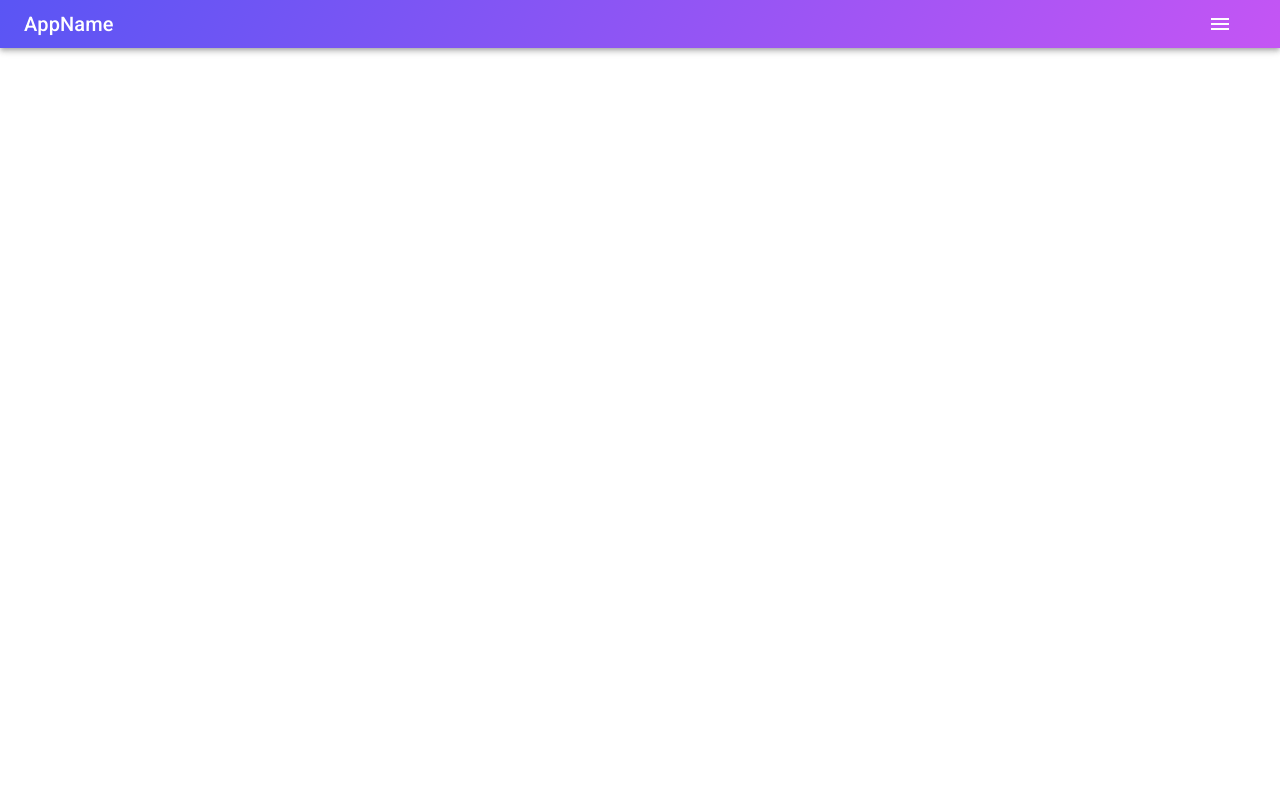
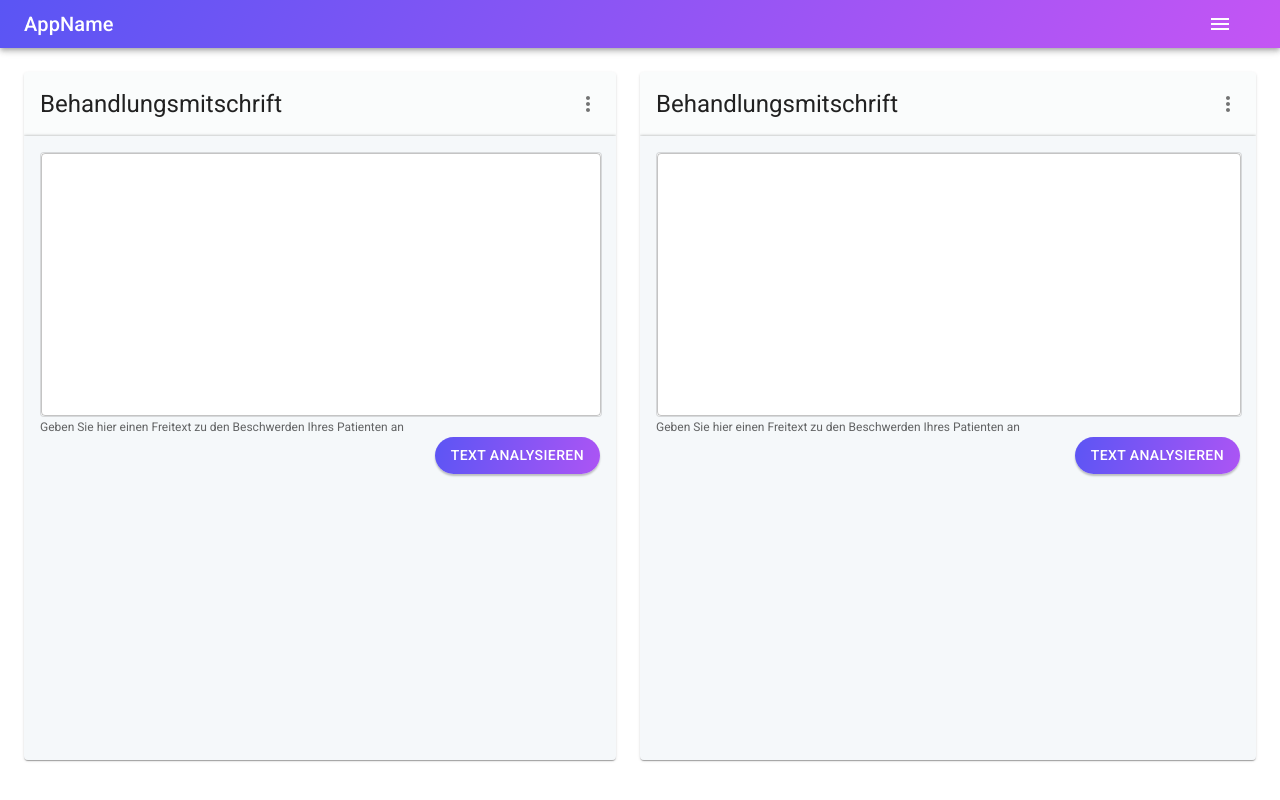
Before and after one commit to chami98/Mediverse, a React (Create React App) app: page / in a window 1280 px wide. Built offline with nearby package versions, Linux system fonts and the light colour scheme.

Commit message:
Created HomeContainer and TextArea component

```diff
--- a/src/App.js
+++ b/src/App.js
@@ -1,11 +1,13 @@
 import logo from "./logo.svg";
 import "./App.css";
 import NavBar from "./Components/Header";
+import HomeContainer from "./Components/HomeContainer";
 
 function App() {
   return (
     <div className="App">
       <NavBar />
+      <HomeContainer/>
     </div>
   );
 }
--- /dev/null
+++ b/src/Components/HomeContainer.js
@@ -0,0 +1,20 @@
+import React from "react";
+import TextAnalyzeContainer from "./TextAnalyzeContainer";
+import Grid from "@mui/material/Grid";
+
+const HomeContainer = () => {
+  return (
+    <div>
+      <Grid container>
+        <Grid item xs={6} sx={{ padding: "24px" }}>
+          <TextAnalyzeContainer />
+        </Grid>
+        <Grid item xs={6} sx={{ paddingTop: "24px", paddingRight: "24px" }}>
+          <TextAnalyzeContainer />
+        </Grid>
+      </Grid>
+    </div>
+  );
+};
+
+export default HomeContainer;
--- /dev/null
+++ b/src/Components/TextAnalyzeContainer.js
@@ -0,0 +1,109 @@
+import * as React from "react";
+import { styled } from "@mui/material/styles";
+import Card from "@mui/material/Card";
+import CardHeader from "@mui/material/CardHeader";
+import CardContent from "@mui/material/CardContent";
+import IconButton from "@mui/material/IconButton";
+import Typography from "@mui/material/Typography";
+import MoreVertIcon from "@mui/icons-material/MoreVert";
+import Box from "@mui/material/Box";
+import { Button, TextField } from "@mui/material";
+
+const ExpandMore = styled((props) => {
+  const { expand, ...other } = props;
+  return <IconButton {...other} />;
+})(({ theme, expand }) => ({
+  transform: !expand ? "rotate(0deg)" : "rotate(180deg)",
+  marginLeft: "auto",
+  transition: theme.transitions.create("transform", {
+    duration: theme.transitions.duration.shortest,
+  }),
+}));
+
+const TextAnalyzeContainer = () => {
+  return (
+    <Box sx={{ display: "flex", flexDirection: "column" }}>
+      <Card>
+        <CardHeader
+          sx={{
+            textAlign: "left",
+            background: "#FAFCFC 0% 0% no-repeat padding-box",
+          }}
+          action={
+            <IconButton aria-label="settings">
+              <MoreVertIcon />
+            </IconButton>
+          }
+          title="Behandlungsmitschrift"
+        />
+        <Box
+          sx={{
+            background: "#F5F8FA 0% 0% no-repeat padding-box",
+            boxShadow: "0px 0px 3px #00000058",
+            opacity: 1,
+
+            height: "78vh",
+          }}
+        >
+          <CardContent>
+            <Box
+              sx={{
+                background: "#FFFFFF 0% 0% no-repeat padding-box",
+                border: "1px solid #0000001F",
+                borderRadius: "4px",
+                opacity: 1,
+                width: "100%",
+              }}
+            >
+              <TextField
+                id="outlined-multiline-static"
+                multiline
+                rows={10}
+                fullWidth
+                InputProps={{ disableUnderline: true }}
+              />
+            </Box>
+            <Typography
+              sx={{
+                textAlign: "left",
+                font: "normal normal normal 12px/20px Roboto",
+                letterSpacing: "0px",
+                color: "#00000099",
+                opacity: 1,
+              }}
+            >
+              Geben Sie hier einen Freitext zu den Beschwerden Ihres Patienten
+              an
+            </Typography>
+            <Box
+              sx={{
+                textAlign: "left",
+                font: "normal normal medium 15px/14px Roboto",
+                letterSpacing: "0.01px",
+                color: "#FFFFFF",
+                textTransform: "uppercase",
+                opacity: 1,
+              }}
+            >
+              <Button
+                style={{
+                  background:
+                    "transparent linear-gradient(103deg, #5C55F4 0%, #AC55F4 100%) 0% 0% no-repeat padding-box",
+                  boxShadow: "0px 2px 2px #0000003D",
+                  borderRadius: "21px",
+                  opacity: 1,
+                  float: "right",
+                }}
+                variant="contained"
+              >
+                TEXT ANALYSIEREN
+              </Button>
+            </Box>
+          </CardContent>
+        </Box>
+      </Card>
+    </Box>
+  );
+};
+
+export default TextAnalyzeContainer;
```
